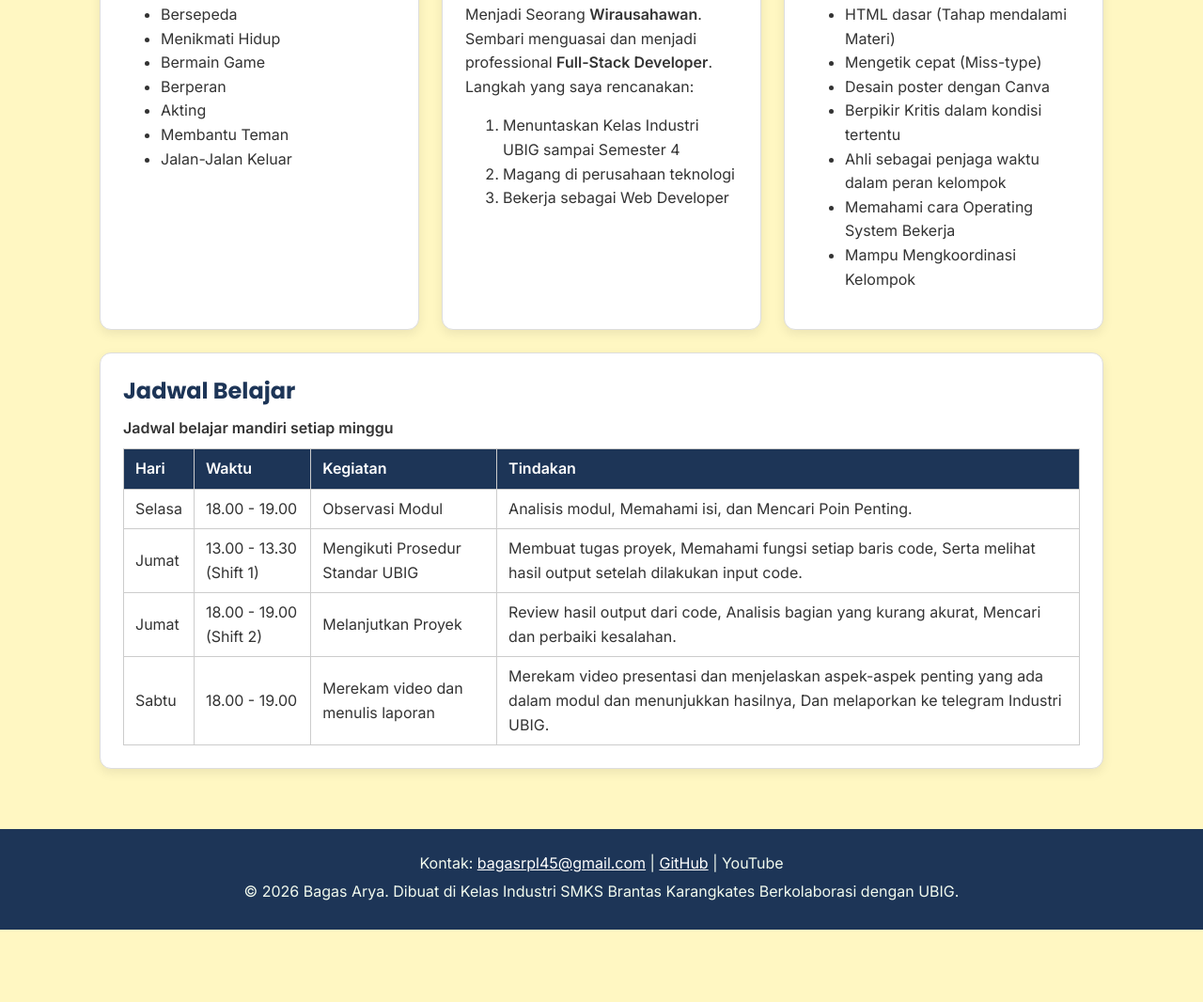
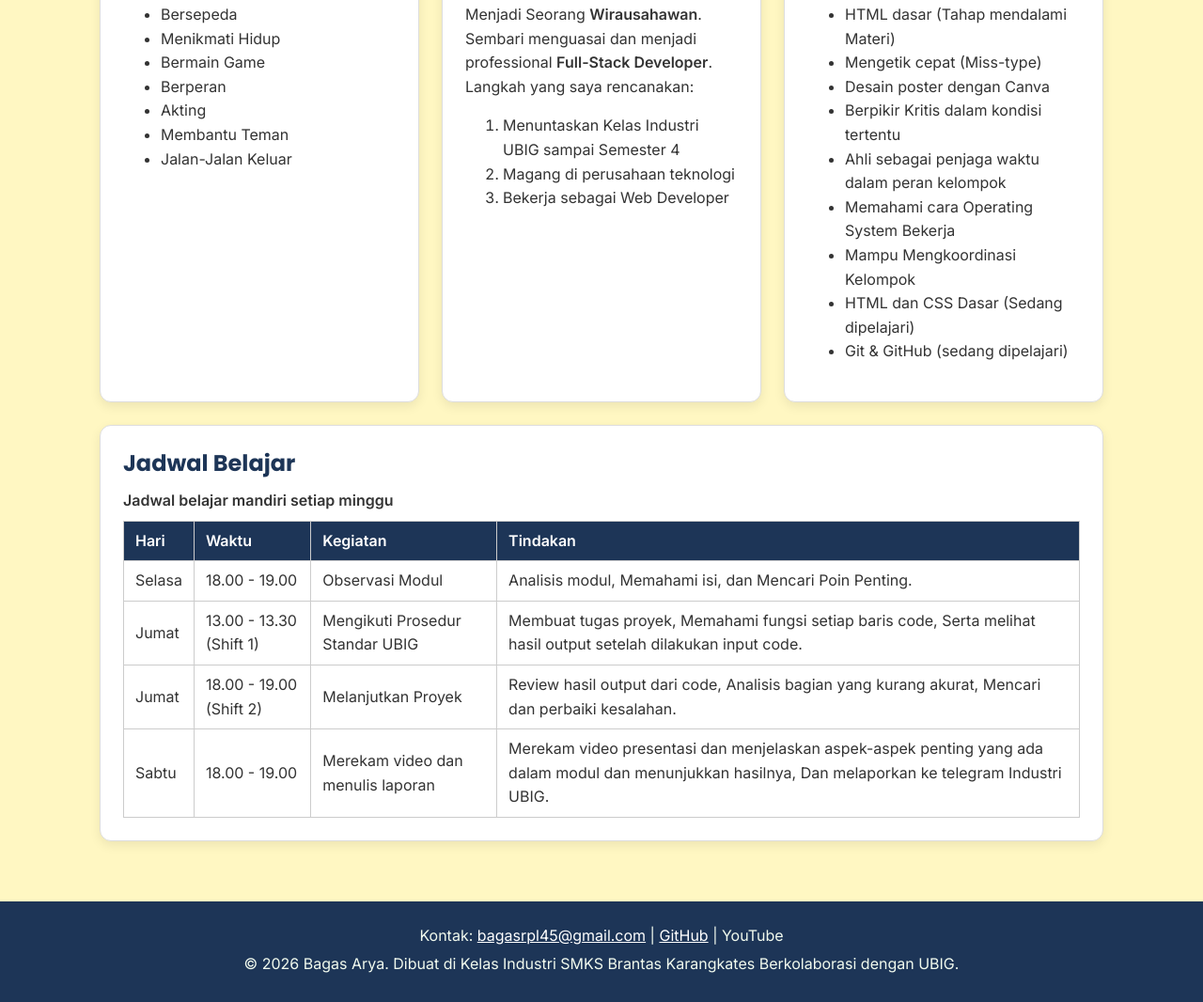
Before and after one commit to bagasrpl45-art/portofoliov1-bagasarya, a plain HTML site: page index.html in a window 1280 px wide. Shown: the part 776-1842 px from the top of the page at 94% size. Before the commit the page ends 1765 px from the top, so only its background shows below. Drawn offline with Linux system fonts and the light colour scheme.

Commit message:
feat: tambah penerapan Git & GitHub beserta HTML dan CSS

```diff
--- a/index.html
+++ b/index.html
@@ -89,6 +89,8 @@
             <li>Ahli sebagai penjaga waktu dalam peran kelompok
             <li>Memahami cara Operating System Bekerja
             <li>Mampu Mengkoordinasi Kelompok</li>
+            <li>HTML dan CSS Dasar (Sedang dipelajari)</li>
+            <li>Git & GitHub (sedang dipelajari)</li>
             </li>
             </li>
           </ul>
```
